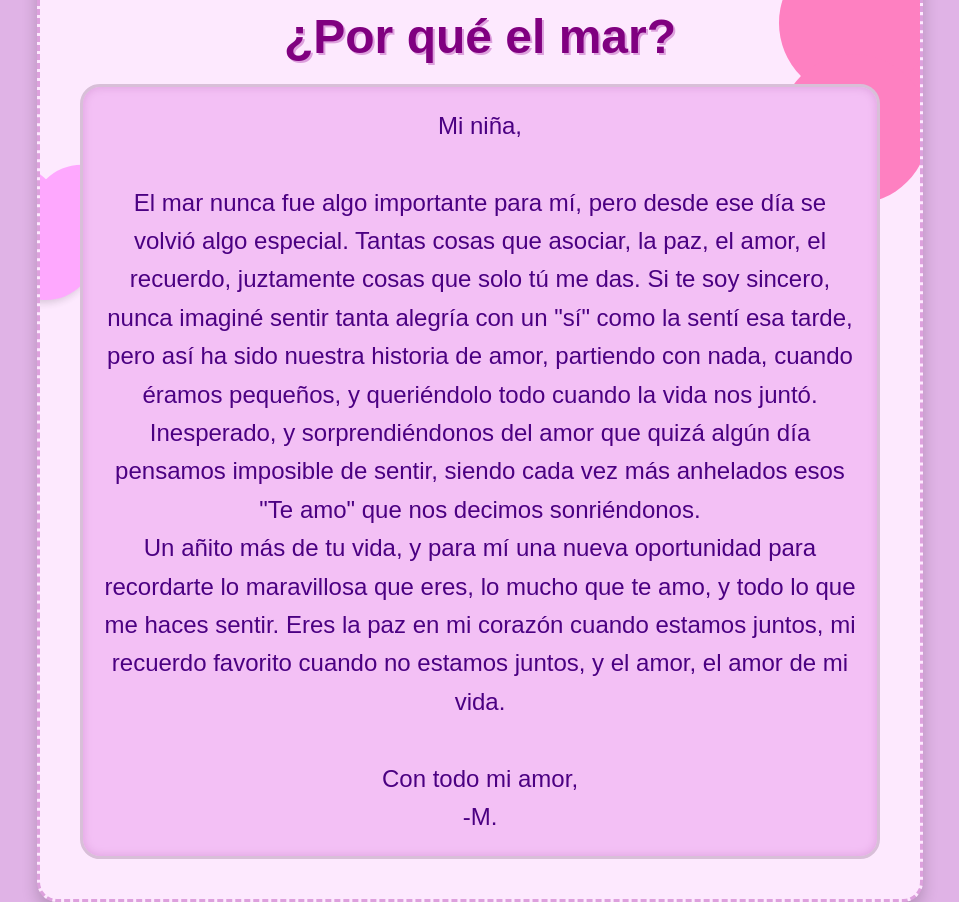
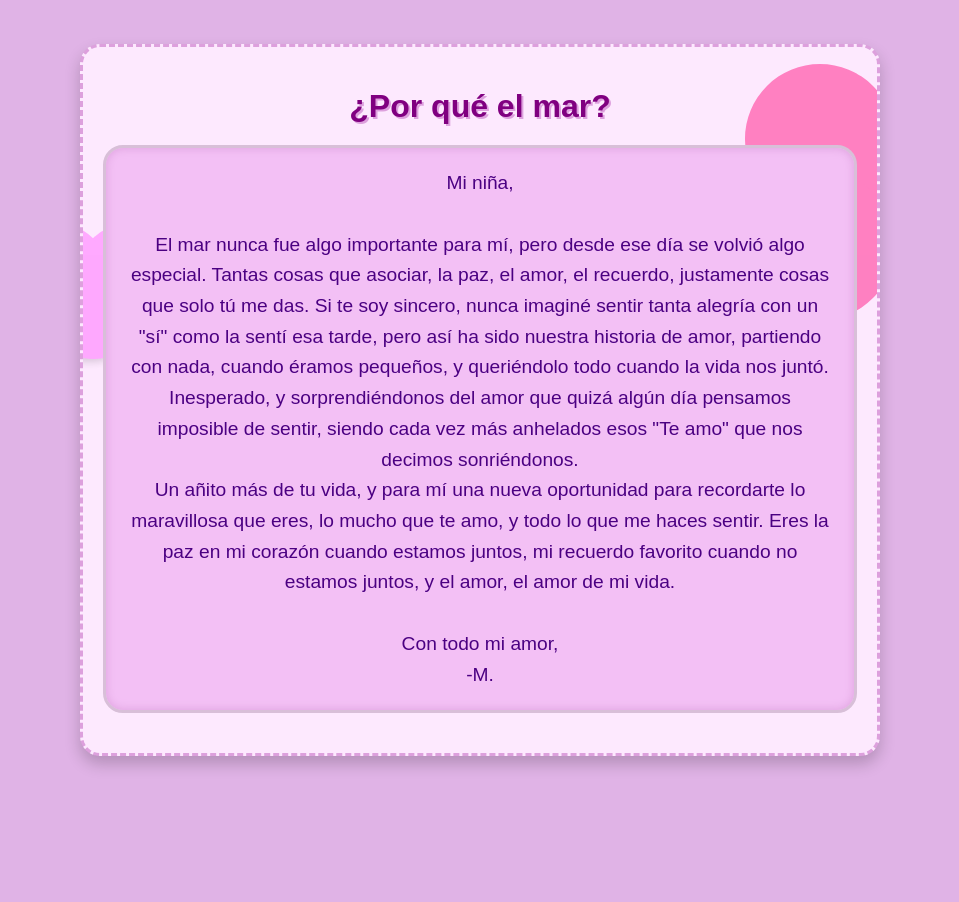
Before and after one commit to wvngel/elmar, a plain HTML site: page index.html in a window 1280 px wide. Shown: the whole page, without its empty margins (160-1119 px from the left). After the commit the page ends 800 px from the top, so only its background shows below. Drawn offline with Linux system fonts and the light colour scheme.

Commit message:
Update index.html

```diff
--- a/index.html
+++ b/index.html
@@ -14,28 +14,29 @@
             display: flex;
             justify-content: center;
             align-items: center;
-            height: 100vh;
+            min-height: 100vh;
         }
         .container {
-            width: 80%;
+            width: 90%;
             max-width: 800px;
             background-color: #fde9fe;
             box-shadow: 0 8px 16px rgba(0, 0, 0, 0.2);
             border-radius: 20px;
-            padding: 40px;
+            padding: 20px;
             border: 3px dashed #dda0dd;
             text-align: center;
             position: relative;
             overflow: hidden;
+            box-sizing: border-box;
         }
         h1 {
             color: #800080;
-            font-size: 3em;
+            font-size: 2em;
             margin-bottom: 20px;
             text-shadow: 2px 2px #dda0dd;
         }
         .message {
-            font-size: 1.5em;
+            font-size: 1.2em;
             color: #4b0082;
             background-color: #f3c0f5;
             padding: 20px;
@@ -45,14 +46,23 @@
             line-height: 1.6;
             position: relative;
             z-index: 1;
+            margin-bottom: 20px;
+            box-sizing: border-box;
         }
         .footer {
             margin-top: 30px;
             color: #4b0082;
             font-style: italic;
-            font-size: 1.2em;
+            font-size: 1em;
             position: relative;
             z-index: 1;
+        }
+        .heart, .butterfly {
+            display: none; /* Hide for mobile for now, could be reworked for better display */
+        }
+        @media (min-width: 768px) {
+            .heart, .butterfly {
+                display: block;
             }
             .heart {
                 position: absolute;
@@ -114,18 +124,18 @@
                 top: 0;
                 left: -50px;
             }
+        }
     </style>
 </head>
 <body>
     <div class="container">
         <div class="heart"></div>
         <div class="butterfly"></div>
-        <br><br>
         <h1>¿Por qué el mar?</h1>
         <div class="message">
             Mi niña,
             <br><br>
-            El mar nunca fue algo importante para mí, pero desde ese día se volvió algo especial. Tantas cosas que asociar, la paz, el amor, el recuerdo, juztamente cosas que solo tú me das.
+            El mar nunca fue algo importante para mí, pero desde ese día se volvió algo especial. Tantas cosas que asociar, la paz, el amor, el recuerdo, justamente cosas que solo tú me das.
             Si te soy sincero, nunca imaginé sentir tanta alegría con un "sí" como la sentí esa tarde, pero así ha sido nuestra historia de amor, partiendo con nada, cuando éramos pequeños, y queriéndolo todo cuando la vida nos juntó. Inesperado, y sorprendiéndonos del amor que quizá algún día pensamos imposible de sentir, siendo cada vez más anhelados esos "Te amo" que nos decimos sonriéndonos.
             <br>
             Un añito más de tu vida, y para mí una nueva oportunidad para recordarte lo maravillosa que eres, lo mucho que te amo, y todo lo que me haces sentir. Eres la paz en mi corazón cuando estamos juntos, mi recuerdo favorito cuando no estamos juntos, y el amor, el amor de mi vida.
@@ -134,7 +144,6 @@
             <br>
             -M.
         </div>
-
     </div>
 </body>
 </html>
```
Lines whose indentation alone changed are shown as unchanged.
